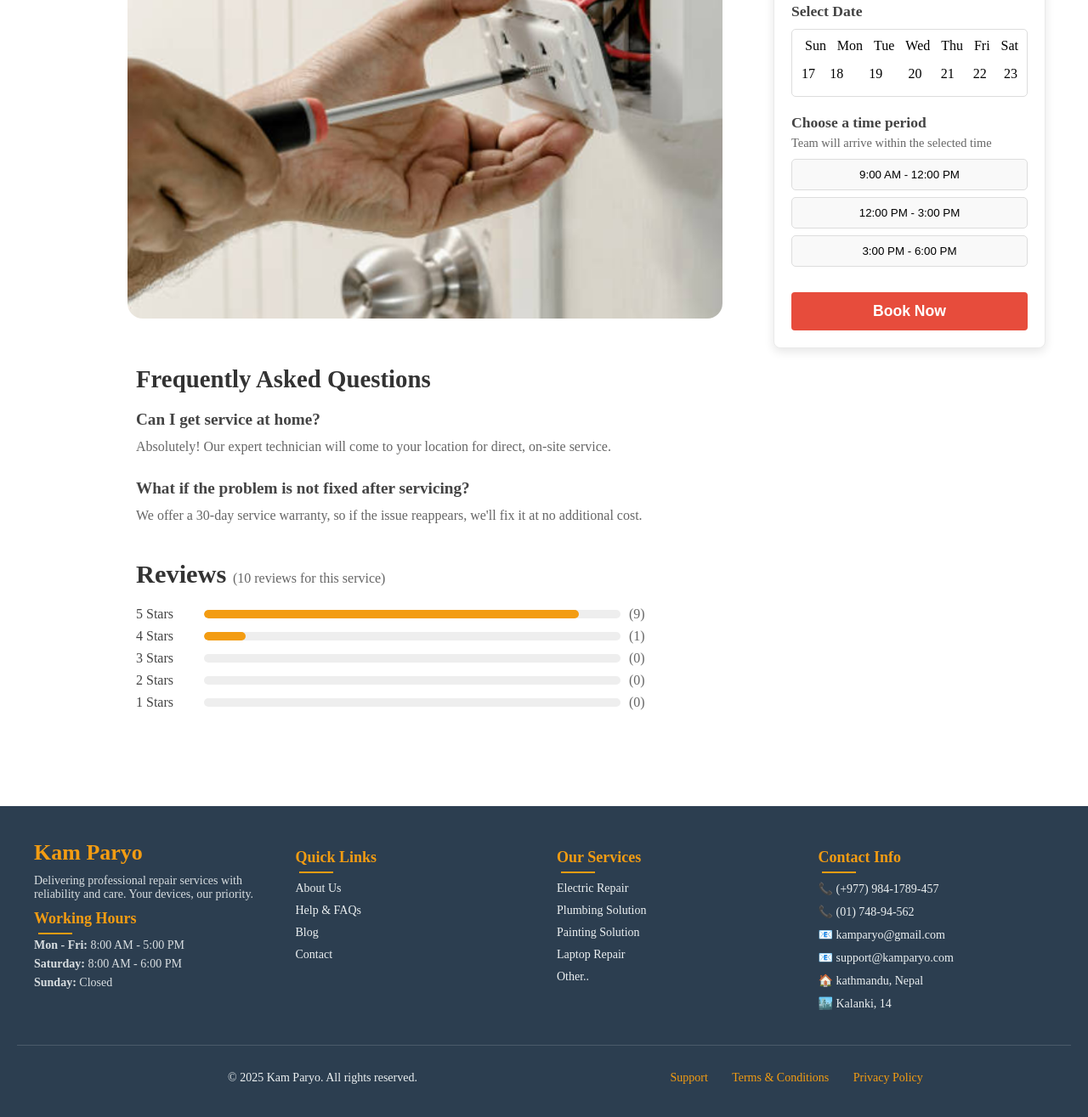
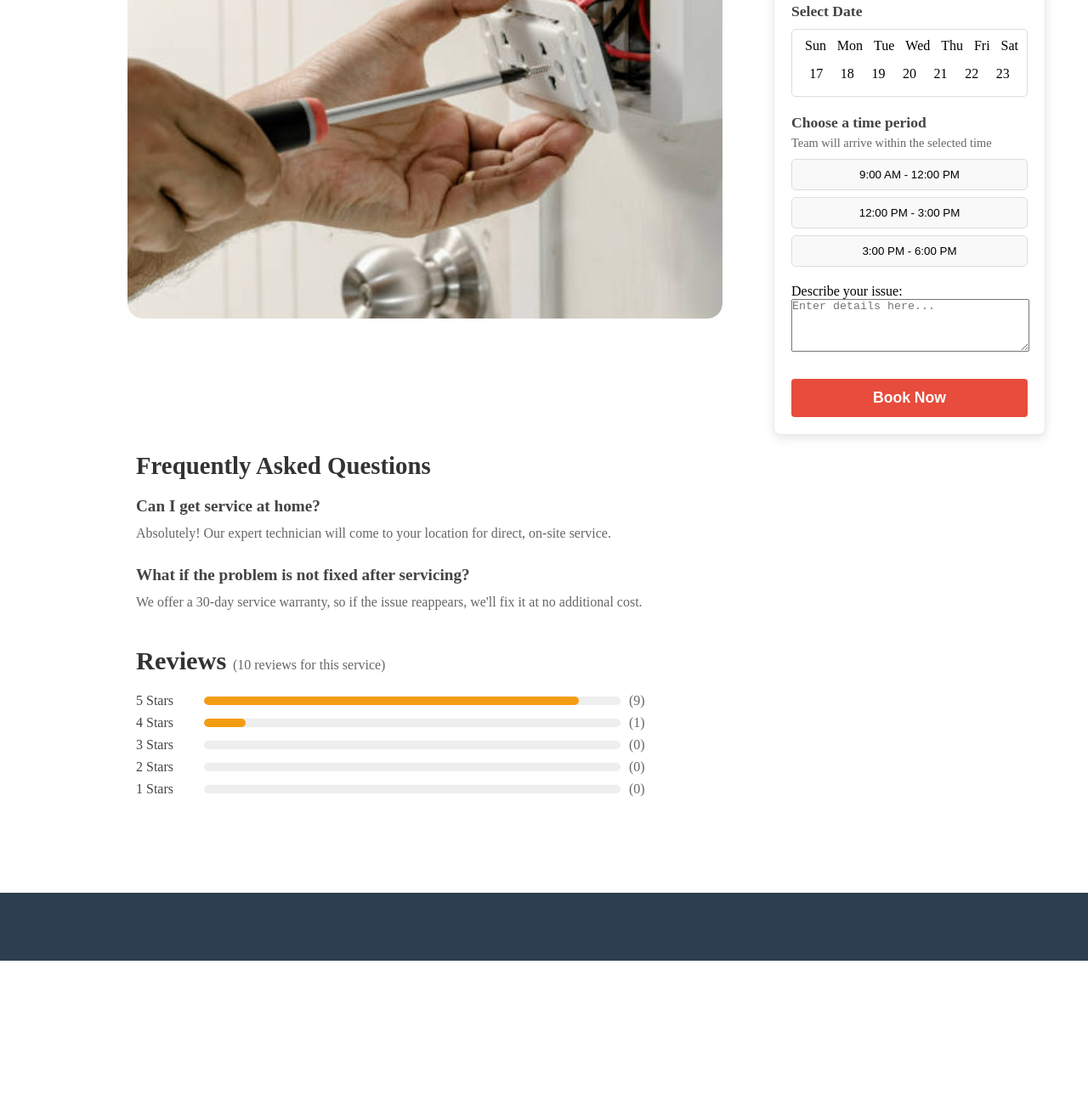
Before and after one commit to KIRUN11/final, a plain HTML site: page edison_frontend/service/electric.html in a window 1280 px wide. Shown: the part 475-1790 px from the top of the page at 85% size. After the commit the page ends 1606 px from the top, so only its background shows below. Drawn offline with Linux system fonts and the light colour scheme.

Commit message:
Update electric.html

```diff
--- a/edison_frontend/service/electric.html
+++ b/edison_frontend/service/electric.html
@@ -1,43 +1,38 @@
 <!DOCTYPE html>
 <html lang="en">
 <head>
-    <meta charset="UTF-8">
-    <meta name="viewport" content="width=device-width, initial-scale=1.0">
+  <meta charset="UTF-8" />
+  <meta name="viewport" content="width=device-width, initial-scale=1" />
   <title>Electrical Services</title>
-    <link rel="stylesheet" href="serv.css">
+  <link rel="stylesheet" href="serv.css" />
+  <style>
+    .selected-date {
+      background-color: #50734a;
+      color: white;
+      border-radius: 50%;
+    }
+    .time-slot-btn.selected-time {
+      background-color: #50734a;
+      color: white;
+    }
+  </style>
 </head>
 <body>
   <header class="navbar">
     <div class="logo">
       <a href="../index.html#Back">
-            <img src="../pic/kaamParyolongplain.png" alt="icon" class="logo-icon">
+        <img src="../pic/kaamParyolongplain.png" alt="icon" class="logo-icon" />
       </a>
     </div>
     <div class="head-sec">
       <ul class="list">
-                <li>
-                    <a href="../service.html"> Services </a>
-                </li>
-
-                <li>
-                    <a href="../index.html#Work"> How It Works </a>
-                </li>
-
-                <li>
-                    <a href="../about.html"> About US </a>
-                </li>
-
-                <li>
-                    <a href="../blog.html"> Blogs </a>
-                </li>
-
-                <li>
-                    <a href="../login.html"> Login </a>
-                </li>
+        <li><a href="../service.html"> Services </a></li>
+        <li><a href="../index.html#Work"> How It Works </a></li>
+        <li><a href="../about.html"> About US </a></li>
+        <li><a href="../blog.html"> Blogs </a></li>
+        <li><a href="../login.html"> Login </a></li>
       </ul>
-            <span class="find">
-                <a href="../beprov.html"> Become Provider </a>
-            </span>
+      <span class="find"><a href="../beprov.html"> Become Provider </a></span>
     </div>
   </header>
 
@@ -54,11 +49,10 @@
       <div class="serv-title">
         <p class="head">Hire An Electrician</p>
         <p class="aut">by Kam Paryo ✔</p>
-            <img src="pic/Electrician1.png" alt="Electrical Services">
+        <img src="pic/Electrician1.png" alt="Electrical Services" />
       </div>
 
-  <div class="sticky-booking-sidebar">
-    <div class="booking-card">
+      <form id="serviceRequestForm" class="sticky-booking-sidebar booking-card">
         <h2>Book a Service</h2>
 
         <div class="price-section">
@@ -66,45 +60,62 @@
         </div>
 
         <div class="price-description">
-        <p>This is a per unit rate. Please note that the cost of any spare parts, major repairs, or additional services such as motor replacement, control panel issues, or drainage system repair are not included in this price and will be billed separately based on the condition and your specific requirements.</p>
+          <p>
+            This is a per unit rate. Please note that the cost of any spare parts,
+            major repairs, or additional services such as motor replacement,
+            control panel issues, or drainage system repair are not included in
+            this price and will be billed separately based on the condition and
+            your specific requirements.
+          </p>
         </div>
 
+        <!-- Hidden input to define service type -->
+        <input type="hidden" id="serviceType" value="electrical" />
+
+        <!-- Date selection UI -->
         <div class="date-selection">
           <h3>Select Date</h3>
           <div class="date-picker">
             <div class="week-days">
-            <div> Sun </div>
-            <div> Mon </div>
-            <div> Tue </div>
-            <div> Wed </div>
-            <div> Thu </div>
-            <div> Fri </div>
-            <div> Sat </div>
+              <div>Sun</div><div>Mon</div><div>Tue</div><div>Wed</div><div>Thu</div><div>Fri</div><div>Sat</div>
+            </div>
+            <div class="dates">
+              <div class="dat" tabindex="0" data-date="17">17</div>
+              <div class="dat" tabindex="0" data-date="18">18</div>
+              <div class="dat" tabindex="0" data-date="19">19</div>
+              <div class="dat" tabindex="0" data-date="20">20</div>
+              <div class="dat" tabindex="0" data-date="21">21</div>
+              <div class="dat" tabindex="0" data-date="22">22</div>
+              <div class="dat" tabindex="0" data-date="23">23</div>
+            </div>
+          </div>
+          <input type="hidden" id="selectedDate" name="selectedDate" required />
         </div>
 
-          <div class="dates">
-            <div class="dat dat17"  tabindex="0"> 17 </div>
-            <div class="dat dat18"  tabindex="0"> 18 </div>
-            <div class="dat dat19"  tabindex="0"> 19 </div>
-            <div class="dat dat20"  tabindex="0"> 20 </div>
-            <div class="dat dat21"  tabindex="0"> 21 </div>
-            <div class="dat dat22"  tabindex="0"> 22 </div>
-            <div class="dat dat23"  tabindex="0"> 23 </div>
-          </div>
-        </div>
-      </div>
-
+        <!-- Time selection UI -->
         <div class="time-selection">
           <h3>Choose a time period</h3>
           <p>Team will arrive within the selected time</p>
           <div class="time-slots">
-          <button>9:00 AM - 12:00 PM</button>
-          <button>12:00 PM - 3:00 PM</button>
-          <button>3:00 PM - 6:00 PM</button>
+            <button type="button" class="time-slot-btn" data-time="9:00 AM - 12:00 PM">9:00 AM - 12:00 PM</button>
+            <button type="button" class="time-slot-btn" data-time="12:00 PM - 3:00 PM">12:00 PM - 3:00 PM</button>
+            <button type="button" class="time-slot-btn" data-time="3:00 PM - 6:00 PM">3:00 PM - 6:00 PM</button>
           </div>
+          <input type="hidden" id="selectedTime" name="selectedTime" required />
         </div>
-            <div>
-                 <button class="book-now-btn" id="new">Book Now</button>
+
+        <!-- Description -->
+        <label for="description">Describe your issue:</label><br />
+        <textarea
+          id="description"
+          placeholder="Enter details here..."
+          required
+          rows="4"
+          style="width: 100%; resize: vertical;"
+        ></textarea>
+        <br /><br />
+
+        <button type="submit" class="book-now-btn" id="new">Book Now</button>
         <div class="overlay" id="loginOverlay">
           <div class="login-message">
             <div class="exist">
@@ -117,16 +128,11 @@
             </div>
           </div>
         </div>
-            </div>
-
-    </div>
-  </div>
+      </form>
     </span>
 
     <div class="service-page-container">
-
       <div class="service-main-content">
-
         <div class="faq-section">
           <h2>Frequently Asked Questions</h2>
           <div class="faq-item">
@@ -139,116 +145,49 @@
           </div>
         </div>
 
-
         <div class="reviews-section">
           <h2>Reviews <span>(10 reviews for this service)</span></h2>
           <div class="ratings-summary">
-        <div class="rating-row">
-          <span class="stars">5 Stars</span>
-          <div class="rating-bar">
-            <div class="bar-fill" style="width: 90%;"></div>
-          </div>
-          <span class="rating-count">(9)</span>
-        </div>
-        <div class="rating-row">
-          <span class="stars">4 Stars</span>
-          <div class="rating-bar">
-            <div class="bar-fill" style="width: 10%;"></div>
-          </div>
-          <span class="rating-count">(1)</span>
-        </div>
-        <div class="rating-row">
-          <span class="stars">3 Stars</span>
-          <div class="rating-bar">
-            <div class="bar-fill" style="width: 0%;"></div>
-          </div>
-          <span class="rating-count">(0)</span>
-        </div>
-        <div class="rating-row">
-          <span class="stars">2 Stars</span>
-          <div class="rating-bar">
-            <div class="bar-fill" style="width: 0%;"></div>
-          </div>
-          <span class="rating-count">(0)</span>
-        </div>
-        <div class="rating-row">
-          <span class="stars">1 Stars</span>
-          <div class="rating-bar">
-            <div class="bar-fill" style="width: 0%;"></div>
-          </div>
-          <span class="rating-count">(0)</span>
+            <div class="rating-row"><span class="stars">5 Stars</span><div class="rating-bar"><div class="bar-fill" style="width: 90%;"></div></div><span class="rating-count">(9)</span></div>
+            <div class="rating-row"><span class="stars">4 Stars</span><div class="rating-bar"><div class="bar-fill" style="width: 10%;"></div></div><span class="rating-count">(1)</span></div>
+            <div class="rating-row"><span class="stars">3 Stars</span><div class="rating-bar"><div class="bar-fill" style="width: 0%;"></div></div><span class="rating-count">(0)</span></div>
+            <div class="rating-row"><span class="stars">2 Stars</span><div class="rating-bar"><div class="bar-fill" style="width: 0%;"></div></div><span class="rating-count">(0)</span></div>
+            <div class="rating-row"><span class="stars">1 Stars</span><div class="rating-bar"><div class="bar-fill" style="width: 0%;"></div></div><span class="rating-count">(0)</span></div>
           </div>
         </div>
       </div>
     </div>
-
   </main>
 
   <footer>
-    <div class="footer-container">
-
-      <div class="footer-brand">
-        <h1>Kam Paryo</h1>
-        <p>Delivering professional repair services with reliability and care. Your devices, our priority.</p>
-
-        <div class="footer-section">
-        <h3 style="margin-bottom: 5px;">Working Hours</h3>
-        <div class="working-hours">
-          <p><strong>Mon - Fri:</strong> 8:00 AM - 5:00 PM</p>
-          <p><strong>Saturday:</strong> 8:00 AM - 6:00 PM</p>
-          <p><strong>Sunday:</strong> Closed</p>
-        </div>
-      </div>
-    </div>
-
-
-      <div class="footer-section">
-        <h3>Quick Links</h3>
-        <ul>
-          <li><a href="about.html#about">About Us</a></li>
-          <li><a href="#">Help & FAQs</a></li>
-          <li><a href="blog.html">Blog</a></li>
-          <li><a href="contact.html">Contact</a></li>
-        </ul>
-      </div>
-
-      <div class="footer-section">
-        <h3>Our Services</h3>
-        <ul>
-         <li><a href="service/appliance">Electric Repair</a></li>
-          <li><a href="service/plumb.html">Plumbing Solution</a></li>
-          <li><a href="service/painting.html">Painting Solution</a></li>
-          <li><a href="service/laptop.html">Laptop Repair</a></li>
-          <li><a href="service.html">Other..</a></li>
-        </ul>
-      </div>
-
-      <div class="footer-section">
-        <h3>Contact Info</h3>
-        <ul>
-          <li>📞 (+977) 984-1789-457</li>
-          <li>📞 (01) 748-94-562</li>
-          <li>📧 kamparyo@gmail.com</li>
-          <li>📧 support@kamparyo.com</li>
-          <li>🏠 kathmandu, Nepal</li>
-          <li>🏙️ Kalanki, 14</li>
-        </ul>
-      </div>
-
-    </div>
-
-
-    <div class="divider"></div>
-    <div class="footer-bot">
-        <p>© 2025 Kam Paryo. All rights reserved.</p>
-        <div class="footer-link">
-            <a href="#">Support</a>
-            <a href="#">Terms & Conditions</a>
-            <a href="#">Privacy Policy</a>
-      </div>
-    </div>
+    <!-- your existing footer here -->
   </footer>
 
+  <script type="module" src="../service_request.js"></script>
   <script src="navbar.js"></script>
+
+  <script>
+    const dateElements = document.querySelectorAll('.date-selection .dat');
+    const selectedDateInput = document.getElementById('selectedDate');
+
+    dateElements.forEach(el => {
+      el.addEventListener('click', () => {
+        dateElements.forEach(d => d.classList.remove('selected-date'));
+        el.classList.add('selected-date');
+        selectedDateInput.value = el.getAttribute('data-date');
+      });
+    });
+
+    const timeButtons = document.querySelectorAll('.time-slot-btn');
+    const selectedTimeInput = document.getElementById('selectedTime');
+
+    timeButtons.forEach(btn => {
+      btn.addEventListener('click', () => {
+        timeButtons.forEach(b => b.classList.remove('selected-time'));
+        btn.classList.add('selected-time');
+        selectedTimeInput.value = btn.getAttribute('data-time');
+      });
+    });
+  </script>
 </body>
 </html>
```
Lines whose indentation alone changed are shown as unchanged.
